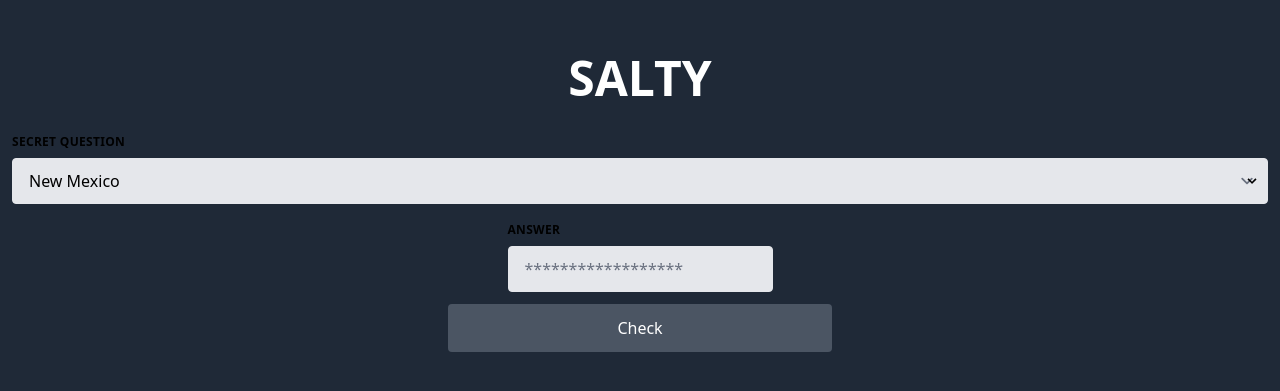
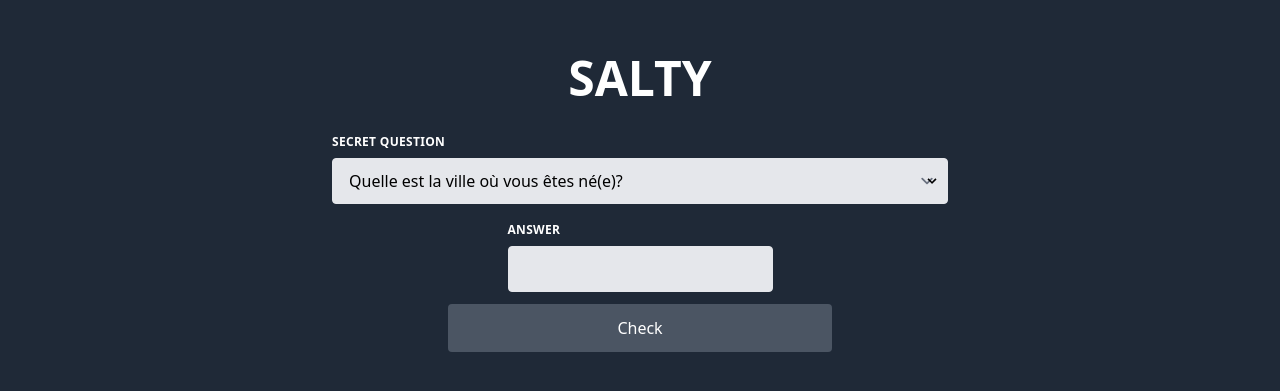
Before and after one commit to AudriusGrebliunas/GetflixProject, a React (Vite) app in the folder SaltyPlay/: page /SecretQuestion in a window 1280 px wide. Shown: the part 197-588 px from the top of the page. Built offline with nearby package versions, Linux system fonts and the light colour scheme.

Commit message:
Correction colors

```diff
--- a/SaltyPlay/src/Compenant/navbar.jsx
+++ b/SaltyPlay/src/Compenant/navbar.jsx
@@ -56,7 +56,7 @@ const Navbar = () => {
             Ma Liste
           </a>
         </div>
-        <div className="text-4xl font-bold">SALTY</div>
+        <div className="text-4xl font-bold text-white">SALTY</div>
         <div className="flex space-x-4 items-center">
           <div className="relative">
             <input
--- a/SaltyPlay/src/SecretQuestion.jsx
+++ b/SaltyPlay/src/SecretQuestion.jsx
@@ -4,10 +4,10 @@ export default function SecretQuestion() {
   return (
     <div className="flex flex-col items-center justify-center w-screen h-screen bg-gray-800">
     <div className="text-5xl font-bold text-white mb-3">SALTY</div>
-    <div className="w-full h-12 mt-5">
-    <div class="w-full px-3 mb-6">
+    <div className="flex w-full h-12 mt-5 justify-center">
+            <div class="w-1/2 px-3 mb-6">
                 <label
-            class="block uppercase tracking-wide tex-black text-xs font-bold mb-2"
+                    class="block uppercase tracking-wide tex-black text-xs font-bold mb-2 text-white"
                     for="grid-state"
                 >
                     Secret Question
@@ -17,9 +17,11 @@ export default function SecretQuestion() {
                     class="block appearance-none w-full bg-gray-200 border border-gray-200 text-black py-3 px-4 pr-8 rounded leading-tight focus:outline-none focus:bg-white focus:border-gray-500"
                     id="grid-state"
                     >
-                <option>New Mexico</option>
-                <option>Missouri</option>
-                <option>Texas</option>
+                        <option>Quelle est la ville où vous êtes né(e)?</option>
+                        <option>Quel est votre film préféré?</option>
+                        <option>Quel est le nom de votre premier animal de compagnie?</option>
+                        <option>Quelle est votre couleur préférée?</option>
+                        <option>Quel est votre plat préféré?</option>
                     </select>
                     <div class="pointer-events-none absolute inset-y-0 right-0 flex items-center px-2 tex-black">
                         <svg
@@ -36,16 +38,15 @@ export default function SecretQuestion() {
         <div class="flex flex-wrap mt-[40px] mx-1">
             <div class="w-full px-3">
               <label
-                class="block uppercase tracking-wide tex-black text-xs font-bold mb-2"
+                class="block uppercase tracking-wide tex-black text-xs font-bold mb-2 text-white"
                 for="grid-password"
               >
                 Answer
               </label>
               <input
                 class="appearance-none block w-full bg-gray-200 tex-black border border-gray-200 rounded py-3 px-4 mb-3 leading-tight focus:outline-none focus:bg-white focus:border-gray-500"
-                id="grid-password"
-                type="password"
-                placeholder="******************"
+                id="Secret Answer"
+                placeholder=""
               />
             </div>
          </div>
--- a/SaltyPlay/src/categorie.jsx
+++ b/SaltyPlay/src/categorie.jsx
@@ -51,10 +51,10 @@ export default function Categorie() {
   };
 
   return (
-    <div className='bg-gray-700'>
+    <div className='bg-gray-800'>
       <Navbar />
       <div className='w-full flex'>
-        <div className='w-[20%] mt-[150px] flex flex-col gap-[20px] font-semibold text-lg'>
+        <div className='w-[20%] mt-[150px] flex flex-col gap-[20px] font-semibold text-lg text-white'>
           <button value={28} onClick={() => handleMovieClick(28)}>Action</button>
           <button value={35} onClick={() => handleMovieClick(35)}>Comedy</button>
           <button value={16} onClick={() => handleMovieClick(16)}>Animation</button>
--- a/SaltyPlay/src/profile.jsx
+++ b/SaltyPlay/src/profile.jsx
@@ -2,7 +2,7 @@ import React from 'react'
 
 export default function profile() {
   return (
-    <div className="min-h-screen flex items-center justify-center py-[100px] bg-gray-700">
+    <div className="min-h-screen flex items-center justify-center py-[100px] bg-gray-800">
       <form className="w-full max-w-lg">
         <div class="space-y-12">
             <div class="border-b border-gray-900/10 pb-12">
--- a/SaltyPlay/src/wishlist.jsx
+++ b/SaltyPlay/src/wishlist.jsx
@@ -42,13 +42,13 @@ export default function Wishlist() {
   const section3 = movies.slice(14, 21);
 
   return (
-    <div className='bg-gray-700'>
+    <div className='bg-gray-800'>
       <div className='mb-[100px]'>
         <Navbar />
       </div>
 
       <div className='mx-[50px]'>
-        <div className='ml-2 mb-3 text-xl font-semibold'>
+        <div className='ml-2 mb-3 text-xl font-semibold text-white'>
           A regarder
         </div>
         <Slider {...settings}>
@@ -69,7 +69,7 @@ export default function Wishlist() {
       </div>
 
       <div className='mx-[50px] mt-[80px]'>
-        <div className='ml-2 mb-3 text-xl font-semibold'>
+        <div className='ml-2 mb-3 text-xl font-semibold  text-white'>
           En cours
         </div>
         <Slider {...settings}>
@@ -90,7 +90,7 @@ export default function Wishlist() {
       </div>
 
       <div className='mx-[50px] mt-[80px] pb-[80px]'>
-        <div className='ml-2 mb-3 text-xl font-semibold'>
+        <div className='ml-2 mb-3 text-xl font-semibold text-white'>
           Fini
         </div>
         <Slider {...settings}>
```
Lines whose indentation alone changed are shown as unchanged.
